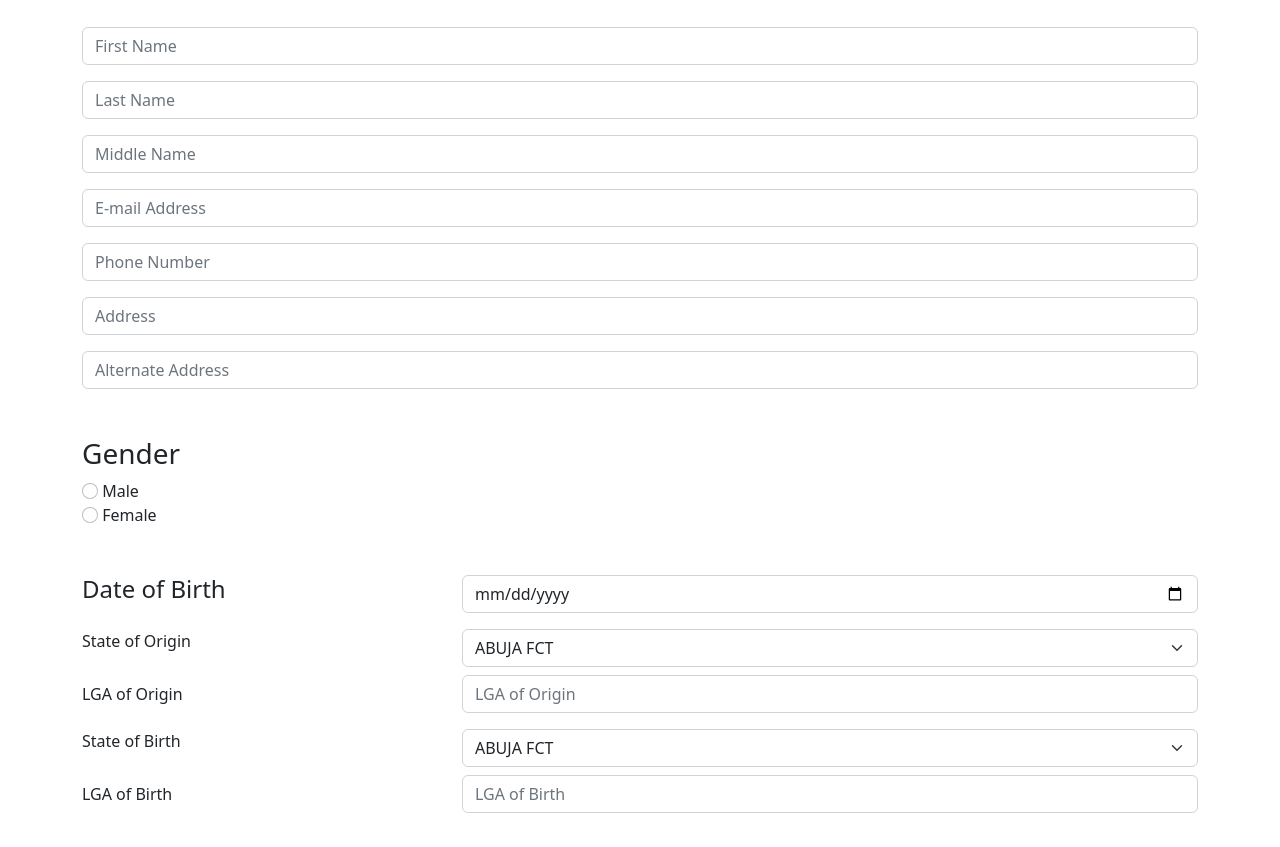
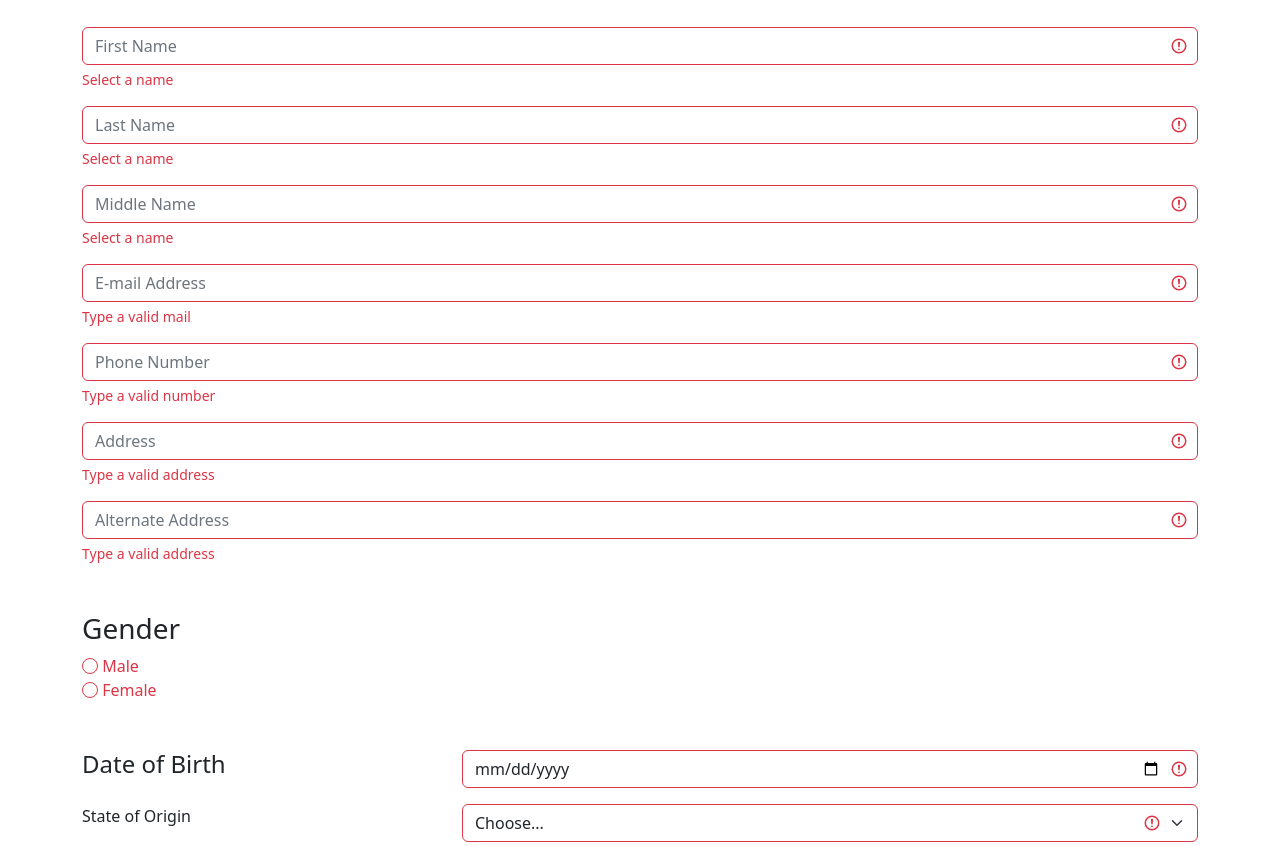
Before and after one commit to Korex23/AdmissionForm, a plain HTML site: page index.html in a window 1280 px wide. Shown: the part 101-948 px from the top of the page. Drawn offline with nearby package versions, Linux system fonts and the light colour scheme.

Commit message:
added validation

```diff
--- a/index.html
+++ b/index.html
@@ -52,83 +52,120 @@
         </div>
       </nav>
     </header>
-    <form class="container">
+    <form class="container needs-validation was-validated" novalidate="">
       <h1 class="text-center mt-5">Personal Information</h1>
       <div class="row mt-3">
         <div class="col-12 mt-3">
           <input
             type="text"
             name="courseName"
-            id="course"
+            id="course validationCustom01"
             placeholder="First Name"
             class="form-control"
+            required=""
           />
+
+          <div class="valid-feedback">Looks good!</div>
+          <div class="invalid-feedback">Select a name</div>
+        </div>
+
+        <div class="col-12 mt-3">
+          <input
+            type="text"
+            name="courseName"
+            id="course validationCustom02"
+            placeholder="Last Name"
+            class="form-control"
+            required=""
+          />
+          <div class="valid-feedback">Looks good!</div>
+          <div class="invalid-feedback">Select a name</div>
         </div>
         <div class="col-12 mt-3">
           <input
             type="text"
             name="courseName"
-            id="course"
-            placeholder="Last Name"
+            id="course validationCustom02"
+            placeholder="Middle Name"
             class="form-control"
+            required=""
           />
+          <div class="valid-feedback">Looks good!</div>
+          <div class="invalid-feedback">Select a name</div>
+        </div>
+        <div class="col-12 mt-3">
+          <input
+            type="email"
+            name="courseName"
+            id="course validationCustom03"
+            placeholder="E-mail Address"
+            class="form-control"
+            required=""
+          />
+          <div class="valid-feedback">Looks good!</div>
+          <div class="invalid-feedback">Type a valid mail</div>
+        </div>
+        <div class="col-12 mt-3">
+          <input
+            type="tel"
+            name="courseName"
+            id="course validationCustom04"
+            placeholder="Phone Number"
+            class="form-control"
+            required=""
+          />
+          <div class="valid-feedback">Looks good!</div>
+          <div class="invalid-feedback">Type a valid number</div>
         </div>
         <div class="col-12 mt-3">
           <input
             type="text"
             name="courseName"
-            id="course"
-            placeholder="Middle Name"
+            id="course validationCustom05"
+            placeholder="Address"
             class="form-control"
+            required=""
           />
-        </div>
-        <div class="col-12 mt-3">
-          <input
-            type="email"
-            name="courseName"
-            id="course"
-            placeholder="E-mail Address"
-            class="form-control"
-          />
-        </div>
-        <div class="col-12 mt-3">
-          <input
-            type="tel"
-            name="courseName"
-            id="course"
-            placeholder="Phone Number"
-            class="form-control"
-          />
+          <div class="valid-feedback">Looks good!</div>
+          <div class="invalid-feedback">Type a valid address</div>
         </div>
         <div class="col-12 mt-3">
           <input
             type="text"
             name="courseName"
-            id="course"
-            placeholder="Address"
-            class="form-control"
-          />
-        </div>
-        <div class="col-12 mt-3">
-          <input
-            type="text"
-            name="courseName"
-            id="course"
+            id="course validationCustom06"
             placeholder="Alternate Address"
             class="form-control"
+            required=""
           />
+          <div class="valid-feedback">Looks good!</div>
+          <div class="invalid-feedback">Type a valid address</div>
         </div>
       </div>
 
       <h3 class="mt-5">Gender</h3>
       <div class="row">
         <div class="col-12">
-          <input type="radio" name="gender" id="" class="form-check-input" />
-          <label for="" class="form-check-label">Male</label>
+          <input
+            type="radio"
+            name="gender"
+            id="validationCustom07"
+            class="form-check-input"
+            required=""
+          />
+          <label for="validationCustom07" class="form-check-label">Male</label>
         </div>
         <div class="col-12">
-          <input type="radio" name="gender" id="" class="form-check-input" />
-          <label for="" class="form-check-label">Female</label>
+          <input
+            type="radio"
+            name="gender"
+            id="validationCustom07"
+            class="form-check-input"
+            required=""
+          />
+          <label for="validationCustom07" class="form-check-label"
+            >Female</label
+          >
         </div>
       </div>
 
@@ -138,16 +175,23 @@
           <input
             type="date"
             name=""
-            id=""
+            id="validationCustom08"
             class="form-control"
             placeholder="Date of Birth"
+            required=""
           />
         </div>
       </div>
       <div class="row mt-3">
         <div class="col-4">State of Origin</div>
         <div class="col-8">
-          <select name="grade" class="form-select">
+          <select
+            name="grade"
+            class="form-select"
+            id="validationCustom09"
+            required=""
+          >
+            <option selected="" disabled="" value="">Choose...</option>
             <option>ABUJA FCT</option>
             <option>ABIA</option>
             <option>ADAMAWA</option>
@@ -189,21 +233,31 @@
         </div>
       </div>
       <div class="form-group row mt-2">
-        <label for="Mail" class="col-sm-4 col-form-label">
+        <label for="validationCustom09" class="col-sm-4 col-form-label">
           LGA of Origin
         </label>
         <div class="col-sm-8">
           <input
-            type="email"
+            type="text"
             class="form-control"
             placeholder="LGA of Origin"
+            id="validationCustom09"
+            required=""
           />
+          <div class="valid-feedback">Looks good!</div>
+          <div class="invalid-feedback">Type a valid LGA</div>
         </div>
       </div>
       <div class="row mt-3">
         <div class="col-4">State of Birth</div>
         <div class="col-8">
-          <select name="grade" class="form-select">
+          <select
+            name="grade"
+            class="form-select"
+            id="validationCustom09"
+            required=""
+          >
+            <option selected="" disabled="" value="">Choose...</option>
             <option>ABUJA FCT</option>
             <option>ABIA</option>
             <option>ADAMAWA</option>
@@ -245,9 +299,19 @@
         </div>
       </div>
       <div class="form-group row mt-2">
-        <label for="Mail" class="col-sm-4 col-form-label"> LGA of Birth </label>
+        <label for="validationCustom09" class="col-sm-4 col-form-label">
+          LGA of Origin
+        </label>
         <div class="col-sm-8">
-          <input type="email" class="form-control" placeholder="LGA of Birth" />
+          <input
+            type="text"
+            class="form-control"
+            placeholder="LGA of Origin"
+            id="validationCustom09"
+            required=""
+          />
+          <div class="valid-feedback">Looks good!</div>
+          <div class="invalid-feedback">Type a valid LGA</div>
         </div>
       </div>
       <div class="d-grid gap-2 col-6 mx-auto mt-5 mb-5">
```
